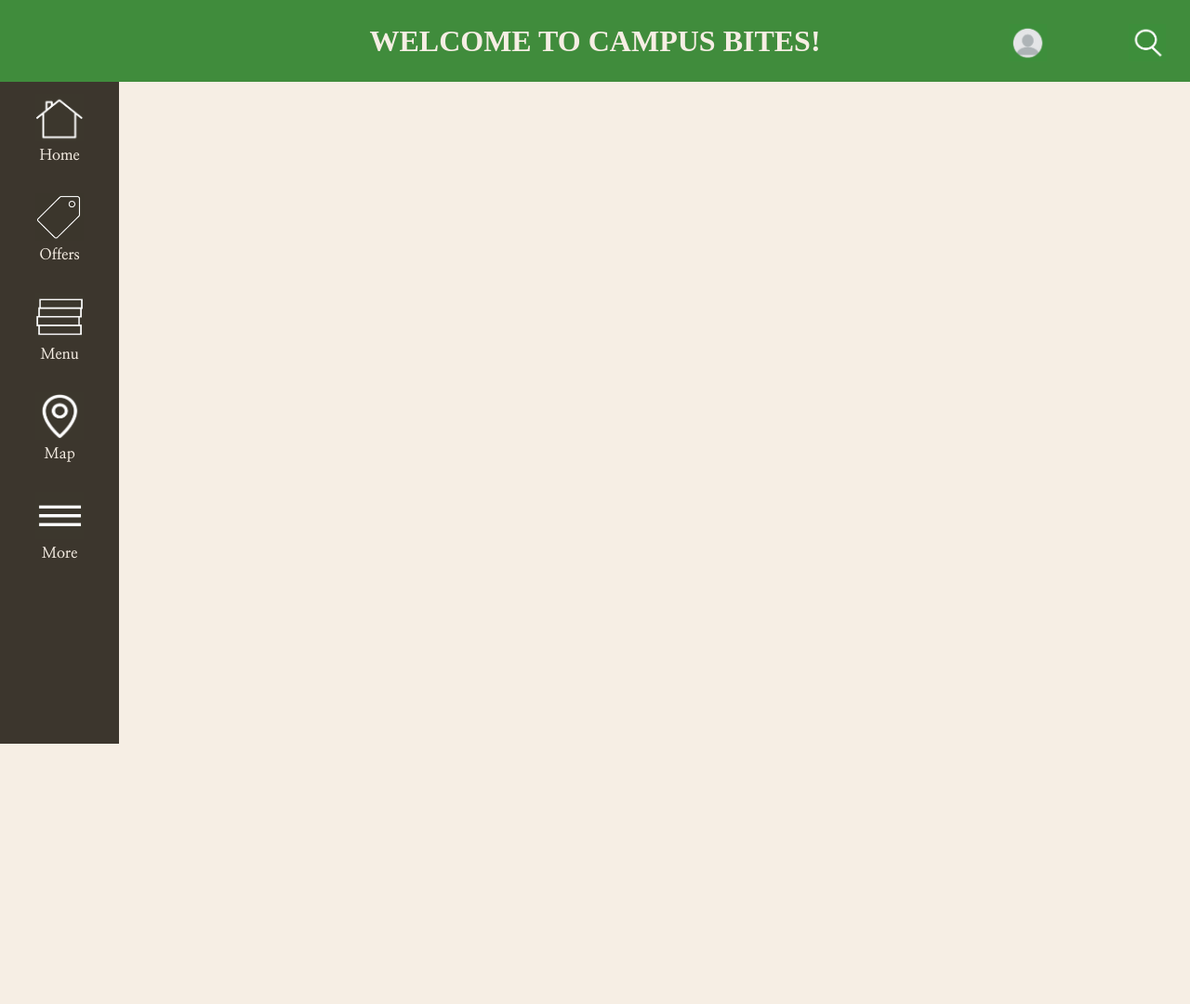
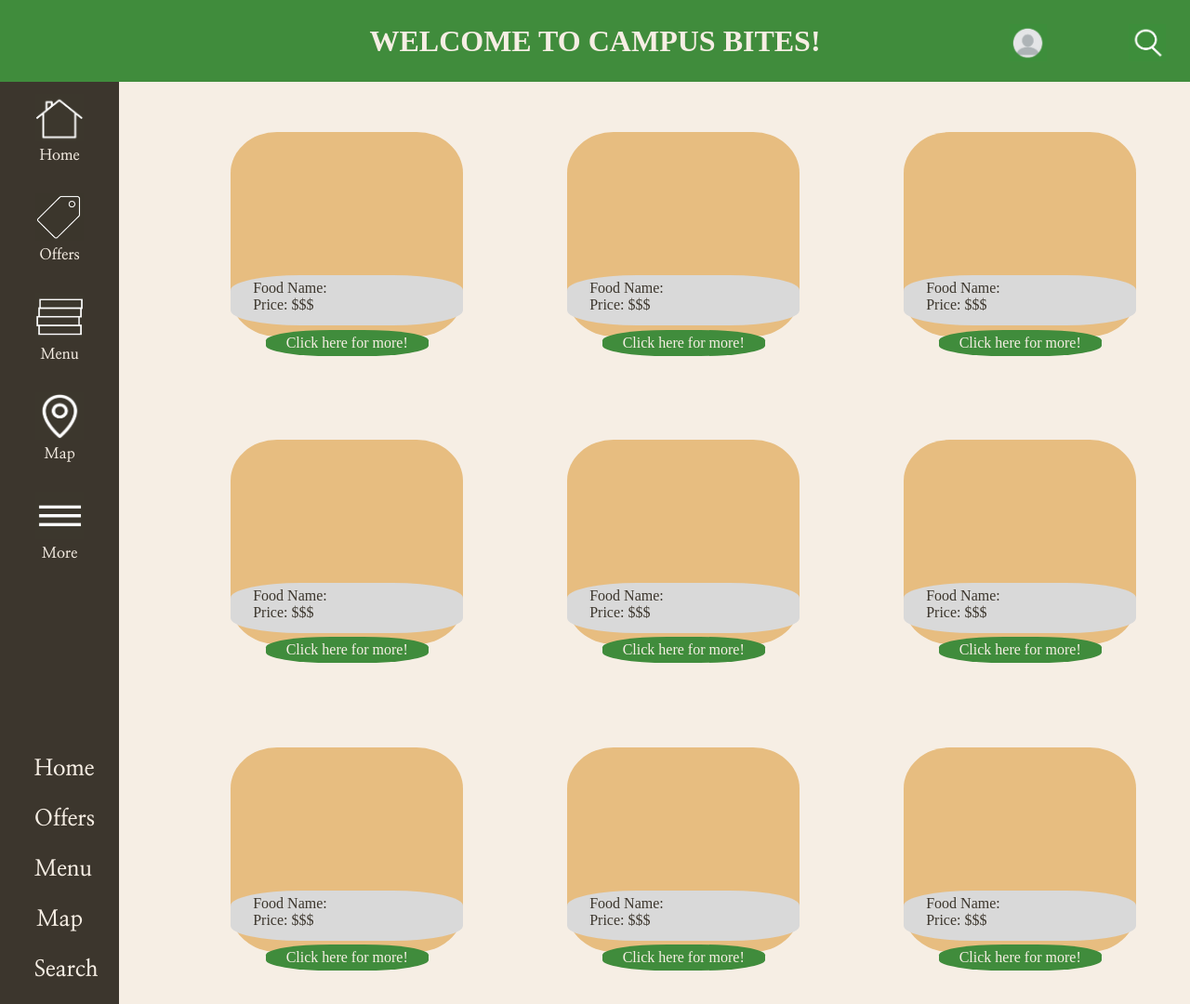
Before and after one commit to diego-velez-upr/meal-finder, a Django app: page / in a window 1280 px wide. Shown: the whole page at 93% size. Before the commit the page ends 800 px from the top, so only its background shows below. Run offline with Django 4.2, Linux system fonts and the light colour scheme.

Commit message:
Food slots table and text boxes

```diff
--- a/site/listing/templates/index.html
+++ b/site/listing/templates/index.html
@@ -1,12 +1,14 @@
 <!DOCTYPE html>
-{% load static %}
+<!--
+	File Name: index.html
+-->
 <html lang="en">
+
 
 <head>
 	<title>CAMPUS BITES: Home</title>
-    <link rel="stylesheet" href="{% static 'css/styles.css' %}">
-    <link href="https://fonts.googleapis.com/css2?family=Nanum+Gothic&family=Nanum+Myeongjo:wght@700&display=swap"
-          rel="stylesheet">
+    <link rel="stylesheet" href="css/styles.css">
+	<link href="https://fonts.googleapis.com/css2?family=Nanum+Gothic&family=Nanum+Myeongjo:wght@700&display=swap" rel="stylesheet">
 	<meta charset="utf-8">
 	<meta name="viewport" content="width=device-width, initial-scale=1.0">
 </head>
@@ -16,11 +18,11 @@
 	<header>
 		<h1>WELCOME TO CAMPUS BITES!</h1>
 		<a class="search-icon" onclick="menu()">
-        <div id="icon"><img src="{% static 'images/search.jpeg' %}" alt="" style="width:100%"></div>
+			<div id="icon"><img src="resources/images/search.jpeg" alt="" style="width:100%"></div>
 		</a>
 
 		<a class="profile-icon" onclick="menu()">
-        <div id="icon"><img src="{% static 'images/icon.jpeg' %}" alt="" style="width:100%"></div>
+			<div id="icon"><img src="resources/images/icon.jpeg" alt="" style="width:100%"></div>
 		</a>
 
 
@@ -41,40 +43,131 @@
 		<div class="tabdesk">
 			<nav>
 				<ul>
-                <li><a href="/"><img src="{% static 'images/home.jpeg' %}" alt="" style="width:50%">
-                    <figcaption>Home</figcaption>
-                </a></li>
-                <li><a href="offers.html"><img src="{% static 'images/offers.jpeg' %}" alt="" style="width:50%">
-                    <figcaption>Offers</figcaption>
-                </a></li>
-                <li><a href="menu.html"><img src="{% static 'images/menu.jpeg' %}" alt="" style="width:50%">
-                    <figcaption>Menu</figcaption>
-                </a></li>
-                <li><a href="map.html"><img src="{% static 'images/map.jpeg' %}" alt="" style="width:50%">
-                    <figcaption>Map</figcaption>
-                </a></li>
-                <li><a href="more.html"><img src="{% static 'images/more.jpeg' %}" alt="" style="width:50%">
-                    <figcaption>More</figcaption>
-                </a></li>
+					<li><a href="index.html"><img src="resources/images/home.jpeg" alt="" style="width:50%"><figcaption>Home</figcaption></a></li>
+					<li><a href="offers.html"><img src="resources/images/offers.jpeg" alt="" style="width:50%"><figcaption>Offers</figcaption></a></li>
+					<li><a href="menu.html"><img src="resources/images/menu.jpeg" alt="" style="width:50%"><figcaption>Menu</figcaption></a></li>
+					<li><a href="map.html"><img src="resources/images/map.jpeg" alt="" style="width:50%"><figcaption>Map</figcaption></a></li>
+					<li><a href="more.html"><img src="resources/images/more.jpeg" alt="" style="width:50%"><figcaption>More</figcaption></a></li>
 				</ul>
 			</nav>
 		</div>
+
+		<table>
+			<tr>
+				<td>
+					<div class="square">
+						<figcaption class="tbgray">
+							&nbsp;&nbsp;&nbsp;&nbsp;&nbsp;&nbsp;Food Name: <br> &nbsp;&nbsp;&nbsp;&nbsp;&nbsp;&nbsp;Price: $$$
+						</figcaption>
+						<figcaption class="tbgreen">
+							Click here for more!
+						</figcaption>
+					</div>
+				</td>
+				<td>
+					<div class="square">
+						<figcaption class="tbgray">
+							&nbsp;&nbsp;&nbsp;&nbsp;&nbsp;&nbsp;Food Name: <br> &nbsp;&nbsp;&nbsp;&nbsp;&nbsp;&nbsp;Price: $$$
+						</figcaption>
+						<figcaption class="tbgreen">
+							Click here for more!
+						</figcaption>
+					</div>
+				</td>
+				<td>
+					<div class="square">
+						<figcaption class="tbgray">
+							&nbsp;&nbsp;&nbsp;&nbsp;&nbsp;&nbsp;Food Name: <br> &nbsp;&nbsp;&nbsp;&nbsp;&nbsp;&nbsp;Price: $$$
+						</figcaption>
+						<figcaption class="tbgreen">
+							Click here for more!
+						</figcaption>
+					</div>
+				</td>
+
+			</tr>
+			<tr>
+				<td>
+					<div class="square">
+						<figcaption class="tbgray">
+							&nbsp;&nbsp;&nbsp;&nbsp;&nbsp;&nbsp;Food Name: <br> &nbsp;&nbsp;&nbsp;&nbsp;&nbsp;&nbsp;Price: $$$
+						</figcaption>
+						<figcaption class="tbgreen">
+							Click here for more!
+						</figcaption>
+					</div>
+				</td>
+				<td>
+					<div class="square">
+						<figcaption class="tbgray">
+							&nbsp;&nbsp;&nbsp;&nbsp;&nbsp;&nbsp;Food Name: <br> &nbsp;&nbsp;&nbsp;&nbsp;&nbsp;&nbsp;Price: $$$
+						</figcaption>
+						<figcaption class="tbgreen">
+							Click here for more!
+						</figcaption>
+					</div>
+				</td>
+				<td>
+					<div class="square">
+						<figcaption class="tbgray">
+							&nbsp;&nbsp;&nbsp;&nbsp;&nbsp;&nbsp;Food Name: <br> &nbsp;&nbsp;&nbsp;&nbsp;&nbsp;&nbsp;Price: $$$
+						</figcaption>
+						<figcaption class="tbgreen">
+							Click here for more!
+						</figcaption>
+					</div>
+				</td>
+			</tr>
+			<tr>
+				<td>
+					<div class="square">
+						<figcaption class="tbgray">
+							&nbsp;&nbsp;&nbsp;&nbsp;&nbsp;&nbsp;Food Name: <br> &nbsp;&nbsp;&nbsp;&nbsp;&nbsp;&nbsp;Price: $$$
+						</figcaption>
+						<figcaption class="tbgreen">
+							Click here for more!
+						</figcaption>
+					</div>
+				</td>
+				<td>
+					<div class="square">
+						<figcaption class="tbgray">
+							&nbsp;&nbsp;&nbsp;&nbsp;&nbsp;&nbsp;Food Name: <br> &nbsp;&nbsp;&nbsp;&nbsp;&nbsp;&nbsp;Price: $$$
+						</figcaption>
+						<figcaption class="tbgreen">
+							Click here for more!
+						</figcaption>
+					</div>
+				</td>
+				<td>
+					<div class="square">
+						<figcaption class="tbgray">
+							&nbsp;&nbsp;&nbsp;&nbsp;&nbsp;&nbsp;Food Name: <br> &nbsp;&nbsp;&nbsp;&nbsp;&nbsp;&nbsp;Price: $$$
+						</figcaption>
+						<figcaption class="tbgreen">
+							Click here for more!
+						</figcaption>
+					</div>
+				</td>
+
+			</tr>
+		  </table>
+
 	</main>
 
 	<footer>
 		<nav class="mobile-nav2">
 			<div>
 				<ul>
-                <li><a href="/">Home</a></li>
+					<li><a href="index.html">Home</a></li>
 					<li><a href="offers.html">Offers</a></li>
 					<li><a href="menu.html">Menu</a></li>
 					<li><a href="map.html">Map</a></li>
 					<li><a href="search.html">Search</a></li>
 				</ul>
 			</div>
-    </nav>
 	</footer>
 
-<script src="{% static 'js/script.js' %}"></script>
+<script src="resources/scripts/script.js"></script>
 </body>
 </html>
```
Lines whose indentation alone changed are shown as unchanged.
